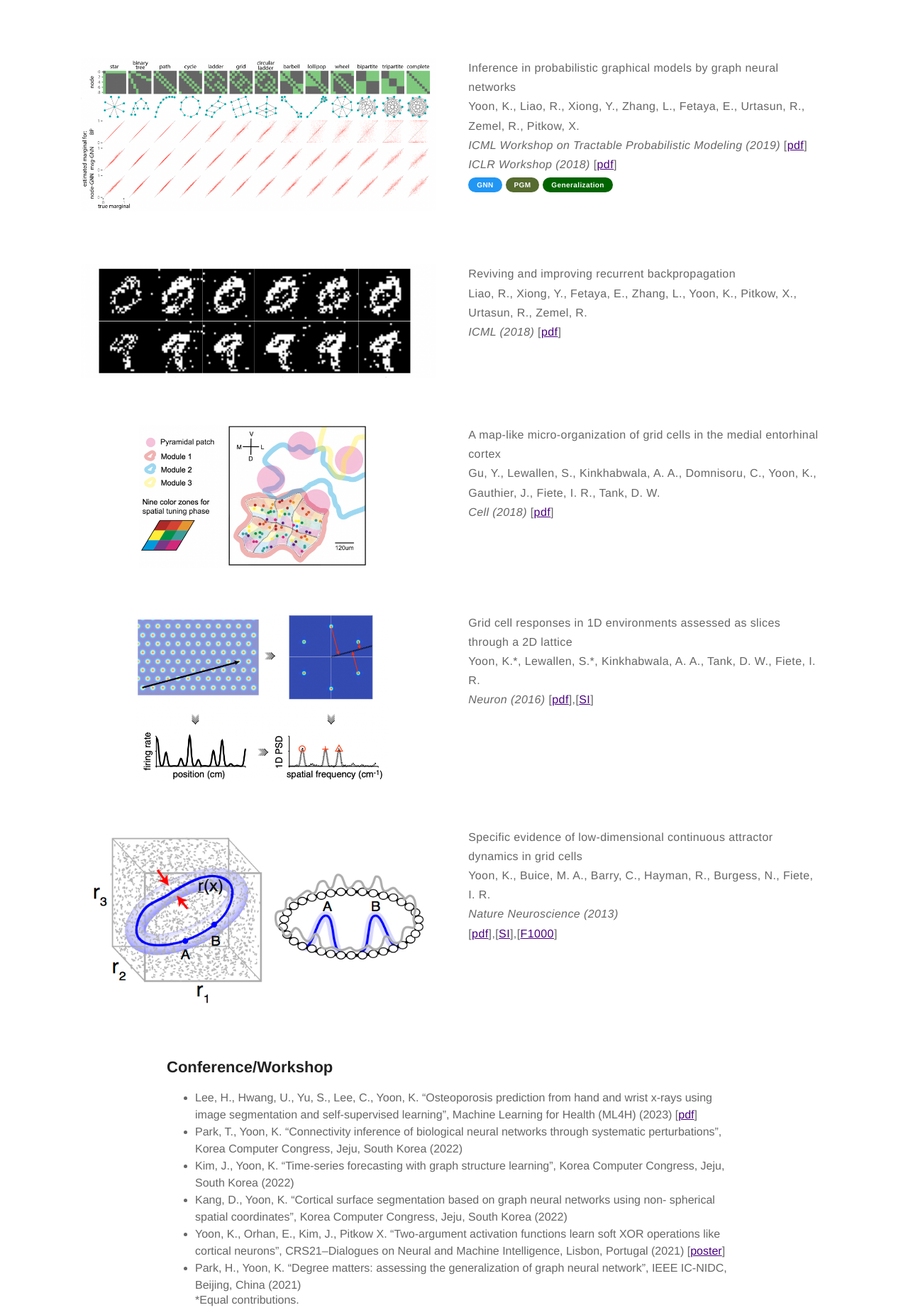
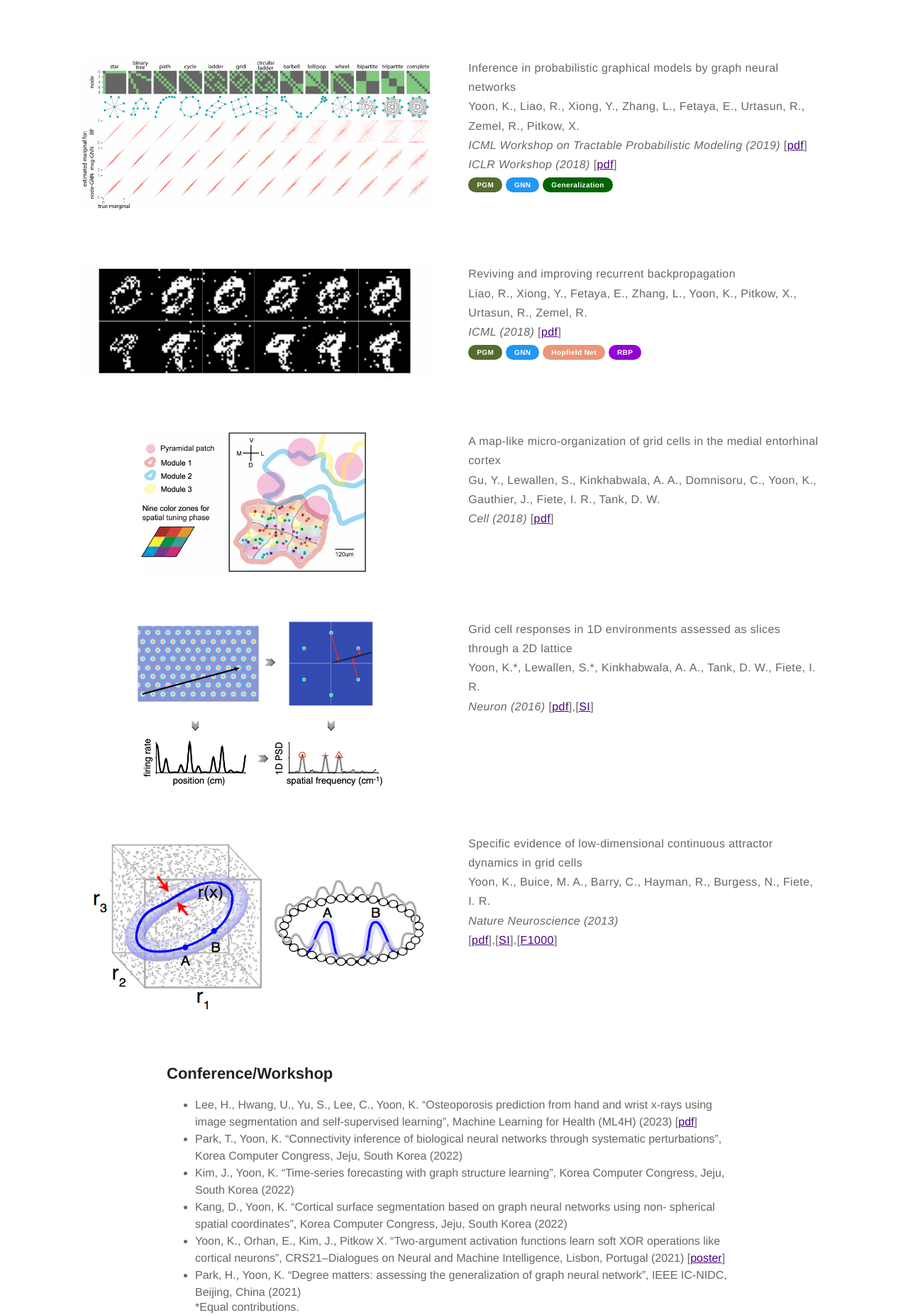
Before and after one commit to kijungyoon/kijungyoon.github.io, a Jekyll site: the page built from papers.md, in a window 1280 px wide, cut to the strip 2212-4065 px from the top of the page. Shown: the whole strip at 71% size. Built offline with Jekyll 4.4.1, drawn with Linux system fonts in a browser that asks for light colours.

Commit message:
Update papers.md

```diff
--- a/papers.md
+++ b/papers.md
@@ -129,8 +129,8 @@ layout: page
     [<a href="https://arxiv.org/pdf/1803.07710.pdf">pdf</a>]<br>
     <i>ICLR Workshop (2018)</i>
     [<a href="https://openreview.net/pdf?id=rkN1pF1vz">pdf</a>]<br>
+    <span class="pill-label pill-dolivegreen">PGM</span>
     <span class="pill-label pill-blue">GNN</span>
-    <span class="pill-label pill-dolivegreen">PGM</span>
     <span class="pill-label pill-dgreen">Generalization</span>
     </p>
     </div>
@@ -145,7 +145,12 @@ layout: page
     <p><b>Reviving and improving recurrent backpropagation</b><br>
     Liao, R., Xiong, Y., Fetaya, E., Zhang, L., Yoon, K., Pitkow, X., Urtasun, R., Zemel, R. <br>
     <i>ICML (2018)</i>
-    [<a href="http://proceedings.mlr.press/v80/liao18c/liao18c.pdf">pdf</a>]</p><br>
+    [<a href="http://proceedings.mlr.press/v80/liao18c/liao18c.pdf">pdf</a>]<br>
+    <span class="pill-label pill-dolivegreen">PGM</span>
+    <span class="pill-label pill-blue">GNN</span>
+    <span class="pill-label pill-dsalmon">Hopfield Net</span>
+    <span class="pill-label pill-dviolet">RBP</span>
+    </p>
     </div>
 </div>
 
@@ -263,5 +268,10 @@ display: inline-block;
 .pill-dkkhaki {
   background-color: #BDB76B; /* blue shade */
 }
-
+.pill-dsalmon {
+  background-color: #E9967A; /* blue shade */
+}
+.pill-dviolet {
+  background-color: #9400D3; /* blue shade */
+}
 </style>
```
